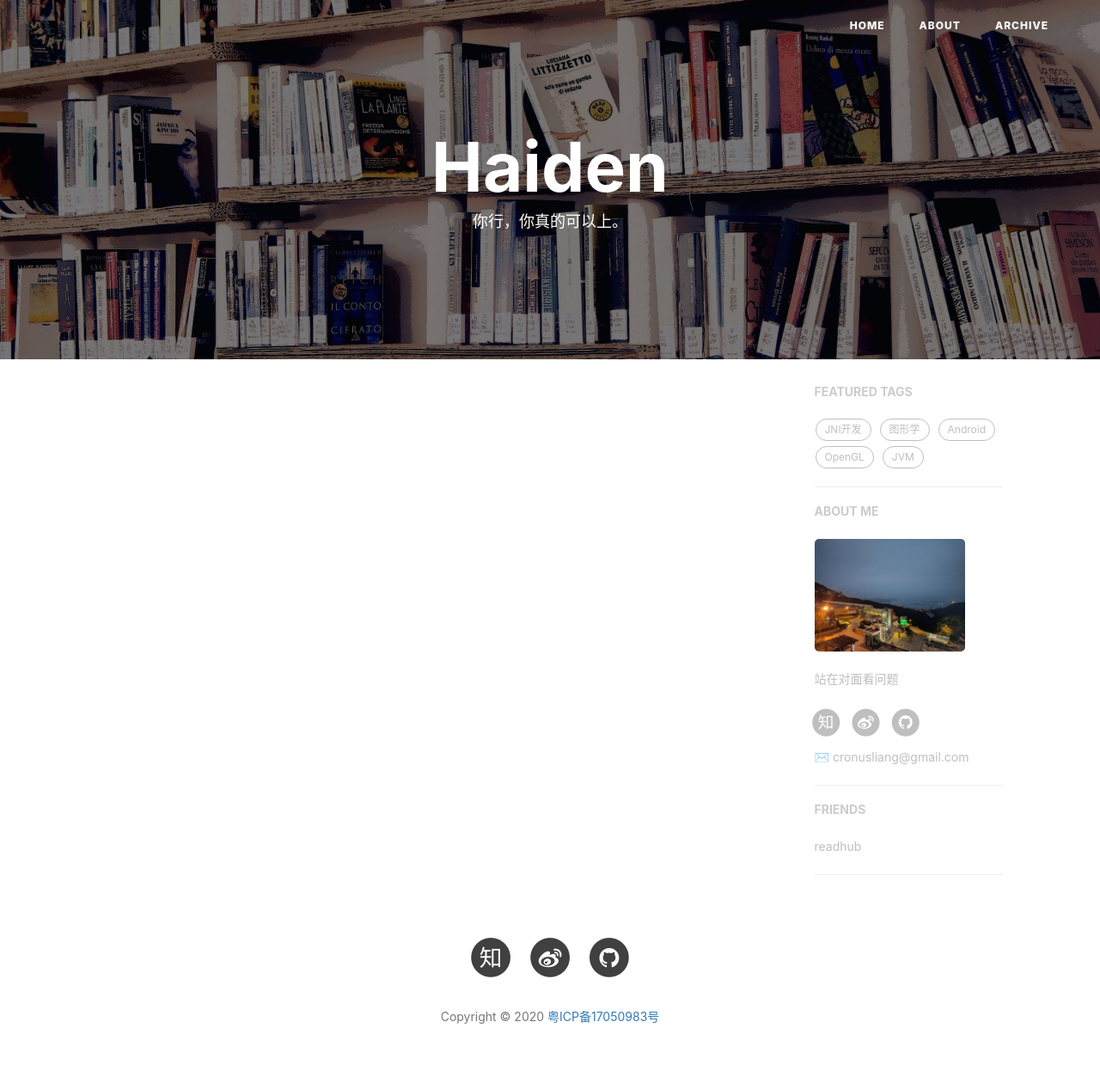
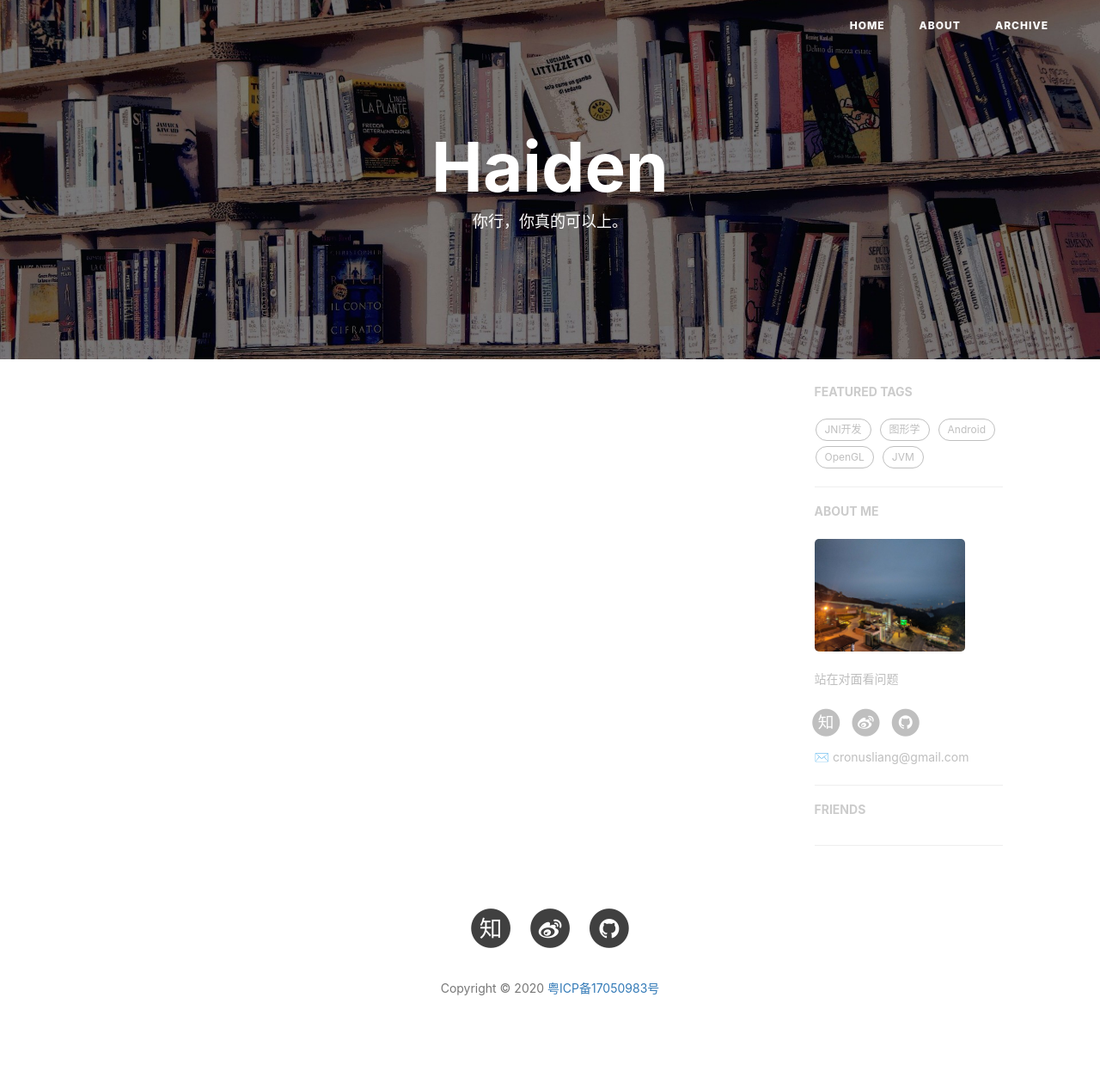
Before and after one commit to cronusliang/cronusliang.github.io, a Jekyll site: the page built from JNI/index.html, in a window 1280 px wide. Shown: the whole page at 86% size. Built offline with Jekyll 4.4.1, drawn with Linux system fonts in a browser that asks for light colours; nearby versions of some CDN libraries; comment, search, counter and statistics services are not loaded; after the commit the page ends 1226 px from its top, so only the background shows below that.

Commit message:
remove friends link

```diff
--- a/_config.yml
+++ b/_config.yml
@@ -104,8 +104,5 @@ page-mathjax: false
 
 # Friends
 friends: [
-    {
-        title: "readhub",
-        href: "https://readhub.cn/topics"
-    }
+
 ]
```
